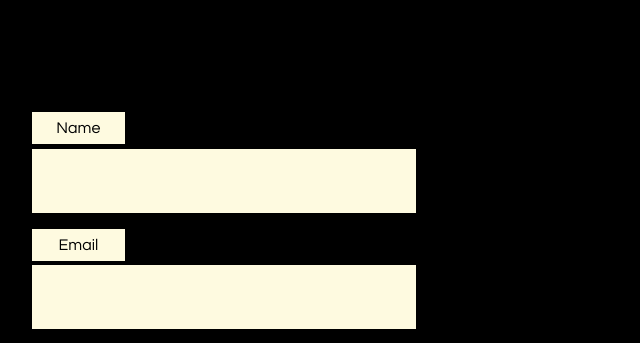
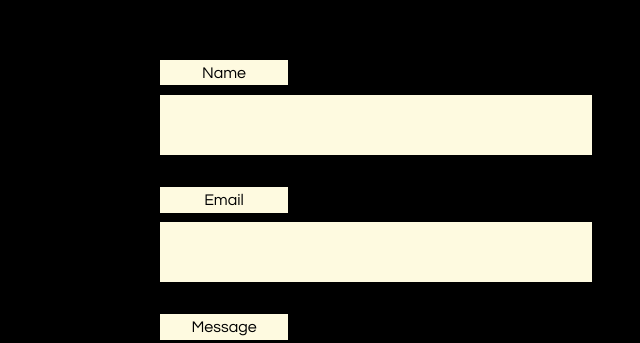
Before and after one commit to raheemelassadi/raheem-el-assadi-portfolio, a React (Create React App) app: page / in a window 1280 px wide. Shown: the part 3297-3640 px from the top of the page, without its empty margins (0-640 px from the left). Built offline with nearby package versions, Linux system fonts and the light colour scheme.

Commit message:
fixed styling errors in cotact form. i.e text size, textarea overflow scroll, submit button now uses cursor pointer

```diff
--- a/src/components/contact.scss
+++ b/src/components/contact.scss
@@ -8,20 +8,20 @@
 }
 
 form {
-    width: 30%;
+    width: 27rem;
     display: flex;
     flex-direction: column;
-    padding-left: 2rem;
+    padding-left: 10rem;
 
     label {
         background-color: #FEFAE0;
         color: black;
-        padding: .5rem;
-        width: 20%;
+        padding: .3rem .5rem;
+        width: 7rem;
         text-align: center;
         border: none;
         outline: none;
-        margin-bottom: .3rem;
+        margin-bottom: .6rem;
     }
 
     input {
@@ -29,8 +29,7 @@ form {
         padding: 1rem;
         border: none;
         outline: none;
-        height: 2rem;
-        margin-bottom: 1rem;
+        margin-bottom: 2rem;
         background-color: #FEFAE0;
 
     }
@@ -39,10 +38,14 @@ form {
         padding: 1rem;
         caret-color: rgb(175, 175, 45);
         background-color: #FEFAE0;
+        resize: none;
+        font-size: 1.1rem;
+        overflow: scroll;
     }
 
-    button {
-        height: inherit;
+    input[type=submit] {
+        margin-top: 1rem;
+        cursor: pointer;
     }
 }
 
--- a/src/components/main.scss
+++ b/src/components/main.scss
@@ -33,6 +33,9 @@
     gap: 40px;
 
 
+    a {
+        color: rgb(175, 175, 45);
+    }
 
 
     i {
```
